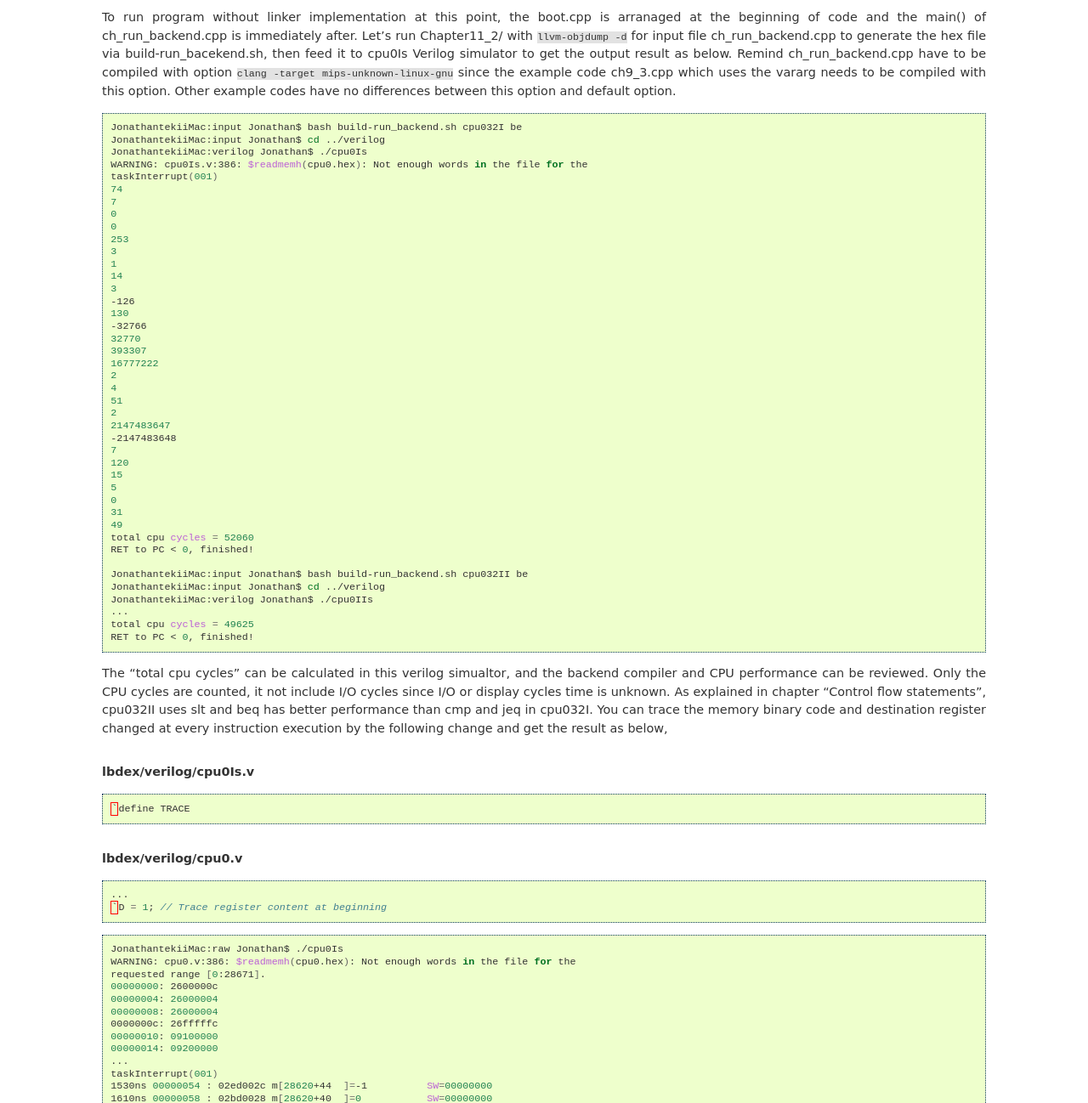
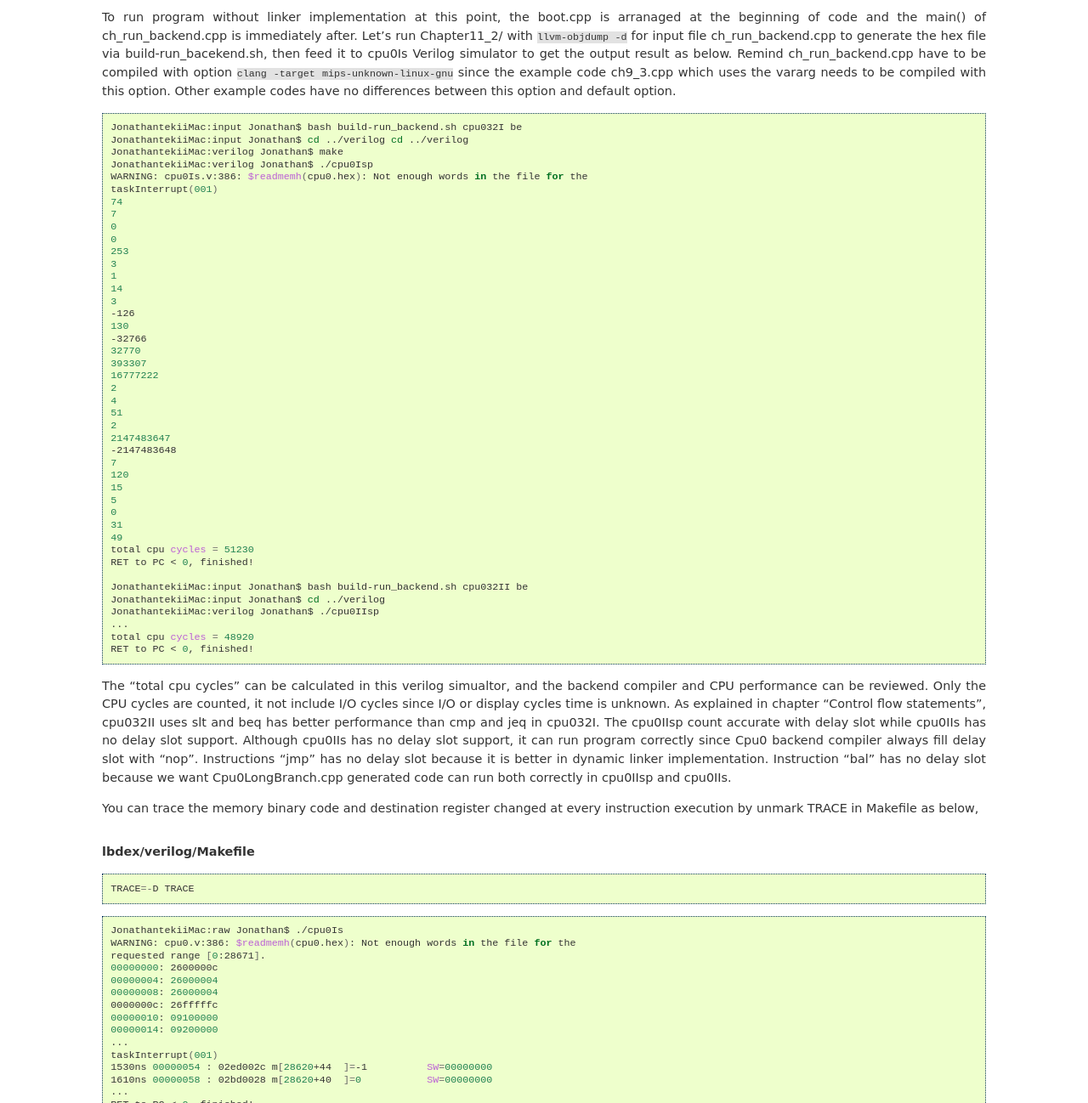
Before and after one commit to Jonathan2251/lbd, a Sphinx documentation site: the page built from source/verilog.rst, in a window 1280 px wide and 1400 px high, scrolled down 3301 px, cut to the strip 102-1400 px from the top of the window. Shown: the whole strip at 85% size. Built offline with Sphinx 7.4.7, drawn with Linux system fonts in a browser that asks for light colours; formulas are drawn with MathJax 3; pages that are not in the unit, such as notebooks, are missing from menus.

Commit message:
Add Verilog delay slot simulation

```diff
--- a/source/about.rst
+++ b/source/about.rst
@@ -58,6 +58,7 @@ Revision history
 ----------------
 
 Version 3.7.2, Not release yet
+  Add Verilog delay slot simulation.
 
 Version 3.7.1, Released November 7, 2015
   Remove EM_CPU0_EL.
--- a/source/verilog.rst
+++ b/source/verilog.rst
@@ -164,8 +164,9 @@
 .. code-block:: bash
 
   JonathantekiiMac:input Jonathan$ bash build-run_backend.sh cpu032I be
-  JonathantekiiMac:input Jonathan$ cd ../verilog
-  JonathantekiiMac:verilog Jonathan$ ./cpu0Is
+  JonathantekiiMac:input Jonathan$ cd ../verilog cd ../verilog
+  JonathantekiiMac:verilog Jonathan$ make
+  JonathantekiiMac:verilog Jonathan$ ./cpu0Isp
   WARNING: cpu0Is.v:386: $readmemh(cpu0.hex): Not enough words in the file for the
   taskInterrupt(001)
   74
@@ -196,14 +197,14 @@
   0
   31
   49
-  total cpu cycles = 52060
+  total cpu cycles = 51230
   RET to PC < 0, finished!
 
   JonathantekiiMac:input Jonathan$ bash build-run_backend.sh cpu032II be
   JonathantekiiMac:input Jonathan$ cd ../verilog
-  JonathantekiiMac:verilog Jonathan$ ./cpu0IIs
+  JonathantekiiMac:verilog Jonathan$ ./cpu0IIsp
   ...
-  total cpu cycles = 49625
+  total cpu cycles = 48920
   RET to PC < 0, finished!
 
 The "total cpu cycles" can be calculated in this verilog simualtor, and the
@@ -212,22 +213,22 @@
 cycles time is unknown.
 As explained in chapter "Control flow statements", cpu032II uses slt and beq
 has better performance than cmp and jeq in cpu032I.
+The cpu0IIsp count accurate with delay slot while cpu0IIs has no delay slot
+support. Although cpu0IIs has no delay slot support, it can run program
+correctly since Cpu0 backend compiler always fill delay slot with "nop".
+Instructions "jmp" has no delay slot because it is better in dynamic linker
+implementation. Instruction "bal" has no delay slot because we want
+Cpu0LongBranch.cpp generated code can run both correctly in cpu0IIsp and cpu0IIs.
+
 You can trace the memory binary code and destination
-register changed at every instruction execution by the following change and
-get the result as below,
+register changed at every instruction execution by unmark TRACE in Makefile as
+below,
 
-.. rubric:: lbdex/verilog/cpu0Is.v
+.. rubric:: lbdex/verilog/Makefile
 
 .. code-block:: c++
 
-  `define TRACE
-
-.. rubric:: lbdex/verilog/cpu0.v
-
-.. code-block:: c++
-
-      ...
-      `D = 1; // Trace register content at beginning
+      TRACE=-D TRACE
 
 .. code-block:: bash
 
```
Also changed, not shown: source/ctrlflow.rst (+3 -7 lines), 9 other files.
